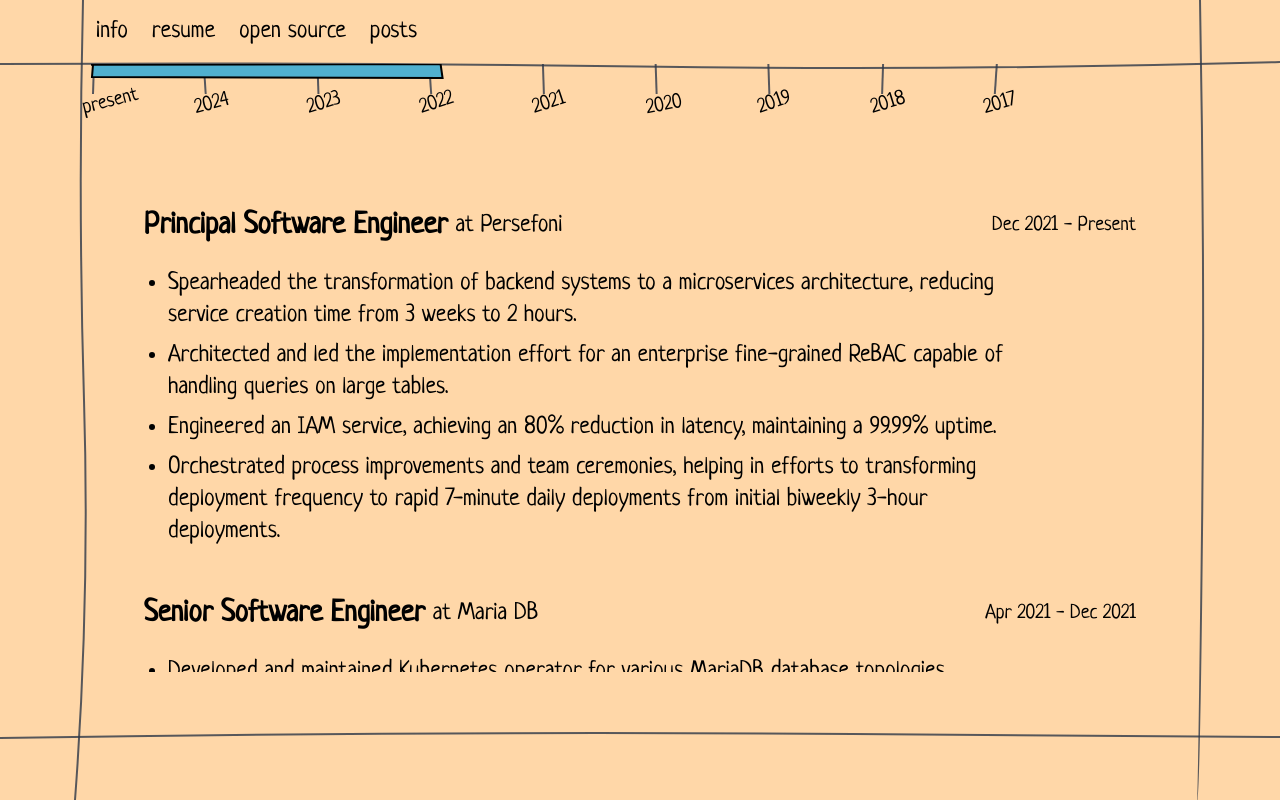
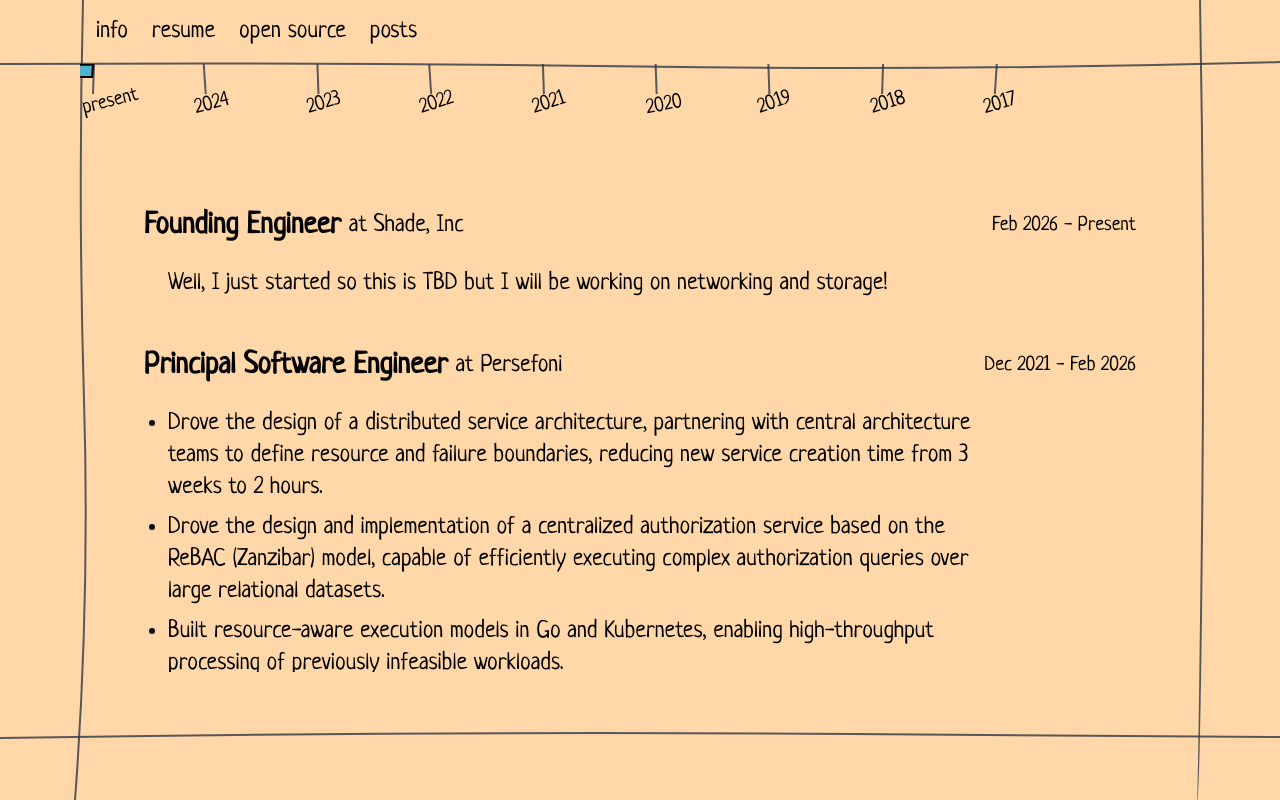
Before and after one commit to peymanmortazavi/peymanmortazavi.github.io, a SvelteKit app: page /resume in a window 1280 px wide. Built offline with nearby package versions, Linux system fonts and the light colour scheme.

Commit message:
update resume

```diff
--- a/src/routes/resume/+page.svelte
+++ b/src/routes/resume/+page.svelte
@@ -22,32 +22,40 @@
 	onSelectionChanged={(selection) => (selectedRange = selection)}
 >
 	<WorkExperience
+		title="Founding Engineer"
+		start={new Date(2026, 1)}
+		end={new Date()}
+		employer="Shade, Inc"
+		present
+	>
+		Well, I just started so this is TBD but I will be working on networking and storage!
+	</WorkExperience>
+
+	<WorkExperience
 		title="Principal Software Engineer"
 		start={new Date(2021, 11)}
-		end={new Date()}
+		end={new Date(2026, 1)}
 		employer="Persefoni"
-		present
 	>
 		<li>
-			Spearheaded the transformation of backend systems to a microservices
-			architecture, reducing service creation time from 3 weeks to 2 hours.
+			Drove the design of a distributed service architecture, partnering with central architecture teams to define resource and failure boundaries, reducing new service creation time from 3 weeks to 2 hours.
 		</li>
 
 		<li>
-			Architected and led the implementation effort for an enterprise
-			fine-grained ReBAC capable of handling queries on large tables.
+			Drove the design and implementation of a centralized authorization service based on the ReBAC (Zanzibar) model, capable of efficiently executing complex authorization queries over large relational datasets.
 		</li>
 
 		<li>
-			Engineered an IAM service, achieving an 80% reduction in latency,
-			maintaining a 99.99% uptime.
+			Built resource-aware execution models in Go and Kubernetes, enabling high-throughput processing of previously infeasible workloads.
 		</li>
 
 		<li>
-			Orchestrated process improvements and team ceremonies, helping in efforts
-			to transforming deployment frequency to rapid 7-minute daily deployments
-			from initial biweekly 3-hour deployments.
+			Implemented a query planner and AST-based SQL generation system for optimized, declarative SQL with join elimination.
 		</li>
+
+		<br>
+		I worked at the intersection of distributed systems and performance engineering, focusing on correctness, observability, and resource efficiency.
+		My work emphasized understanding CPU, memory, and I/O behavior, applying low-level optimizations when abstractions become limiting, and designing execution models that scale reliably under real production constraints.
 	</WorkExperience>
 
 	<WorkExperience
```
